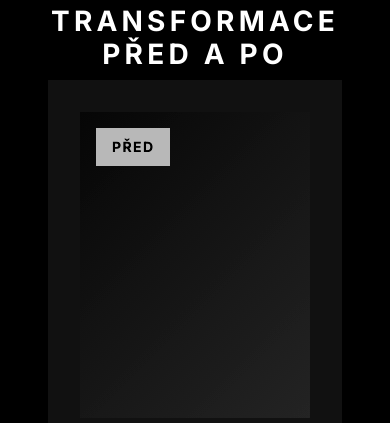
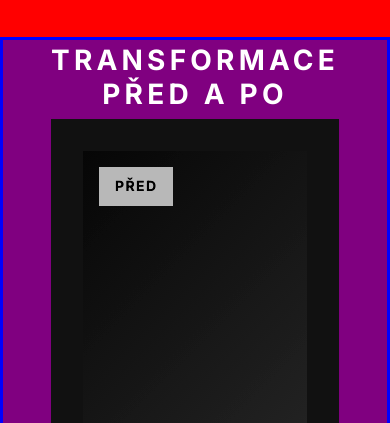
Before and after one commit to dbcoaching-collab/json-design-kyllian, a plain HTML site: page index.html in a window 390 px wide. Shown: the part 3895-4318 px from the top of the page. Drawn offline with nearby package versions, Linux system fonts and the light colour scheme.

Commit message:
DEBUG: Add diagnostic CSS to identify spacing issue between About and Transformations sections

```diff
--- a/styles.css
+++ b/styles.css
@@ -117,18 +117,39 @@ body {
 
 /* ===== MOBILE SPACING OPTIMIZATION ===== */
 @media (max-width: 768px) {
-    .about-section {
+    /* Zvýšená specificita pro About sekci */
+    body .main-content .about-section {
         padding: 1rem 1rem 0.25rem 1rem !important; /* Complete override: top right bottom left */
-    }
-
-    .transformations-section {
+        padding-top: 1rem !important;
+        padding-right: 1rem !important;
+        padding-bottom: 0.25rem !important;
+        padding-left: 1rem !important;
+    }
+
+    /* Zvýšená specificita pro Transformations sekci */
+    body .main-content .transformations-section {
         padding: 0.25rem 1rem 1rem 1rem !important; /* Complete override: top right bottom left */
-    }
-
-    .about-section .section-title,
-    .transformations-section .section-title {
+        padding-top: 0.25rem !important;
+        padding-right: 1rem !important;
+        padding-bottom: 1rem !important;
+        padding-left: 1rem !important;
+    }
+
+    /* Zvýšená specificita pro nadpisy */
+    body .main-content .about-section .section-title,
+    body .main-content .transformations-section .section-title {
         margin-bottom: 0.5rem !important;
     }
+
+    /* DEBUG: Viditelné změny pro ověření */
+    body .main-content .about-section {
+        border: 3px solid red !important; /* DEBUG: Červený border pro About */
+    }
+
+    body .main-content .transformations-section {
+        border: 3px solid blue !important; /* DEBUG: Modrý border pro Transformations */
+    }
+}
 }
 
 /* ===== UPDATED NAVIGATION - HORIZONTAL TOP LAYOUT ===== */
@@ -1654,3 +1675,26 @@ body {
         justify-content: flex-end !important;
     }
 }
+
+/* DEBUG - najdi skutečný problém */
+@media (max-width: 768px) {
+    .about-section {
+        background: red !important;
+        border: 5px solid yellow !important;
+        padding: 5px !important;
+        margin: 0 !important;
+    }
+
+    .transformations-section {
+        background: blue !important;
+        border: 5px solid green !important;
+        padding: 5px !important;
+        margin: 0 !important;
+    }
+
+    /* Označ všechno mezi nimi */
+    .about-section + * {
+        background: purple !important;
+        border: 5px solid orange !important;
+    }
+}
```
